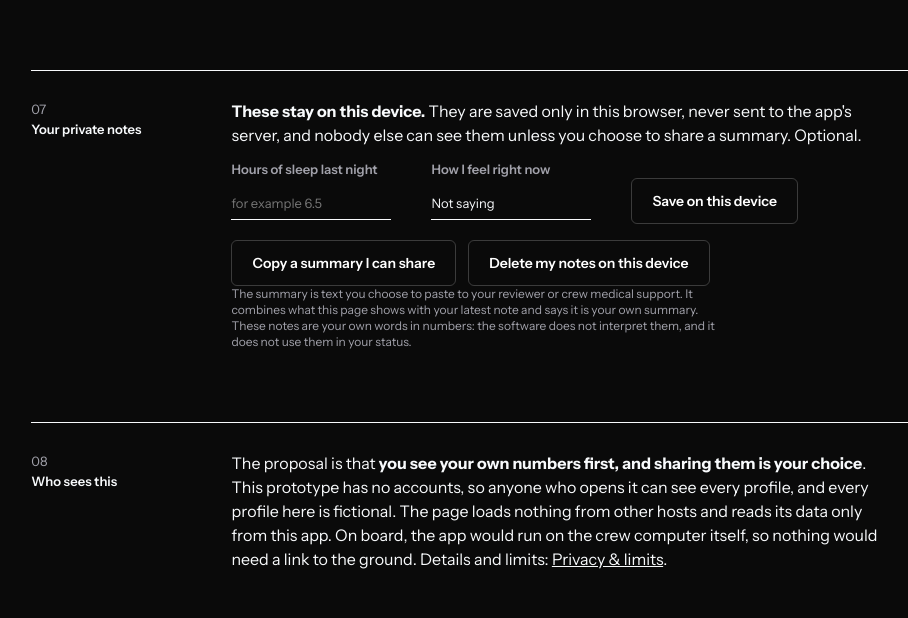
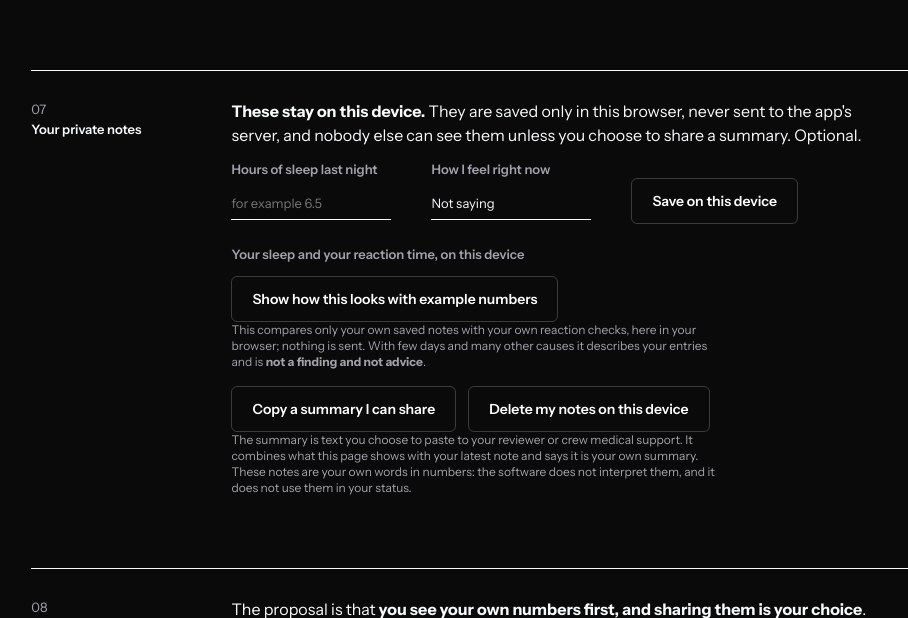
Before and after one commit to Davuddevelop/Crew-Readiness, a Flask app: page /me in a window 1280 px wide. Shown: the part 1734-2352 px from the top of the page, without its empty margins (20-928 px from the left). Before the commit the page ends 2303 px from the top, so only its background shows below. Run offline with Flask 3, Linux system fonts and the light colour scheme; data that the repository does not hold is empty.

Commit message:
W2: on-device 'your sleep and your reaction time' view (notes stay in the browser; one read-only GET of your own checks); example clearly labelled made-up
Co-Authored-By: Claude Sonnet 5.5 <noreply@anthropic.com>
Claude-Session: https://claude.ai/code/session_01R4ChaFD5FHTAXhrvoi87HX

```diff
--- a/app/api.py
+++ b/app/api.py
@@ -174,6 +174,15 @@ def create_attention_result():
     return jsonify(id=result_id, responsiveness=responsiveness.assess(store.list_attention_results(db, profile["id"]))), 201
 
 
+@bp.get("/attention/<profile_id>")
+def attention_history(profile_id: str):
+    """A person's own reaction checks, oldest first (read only). The browser joins them to the person's private notes ON THE DEVICE."""
+    if _require_profile(profile_id) is None:
+        return jsonify(error="not_found", message="Unknown profile_id."), 404
+    rows = store.list_attention_results(get_db(), profile_id, 60)
+    return jsonify(checks=[{k: r[k] for k in ("created_at", "median_rt_ms", "trials", "miss_count", "lapse_count")} for r in rows])
+
+
 @bp.get("/mission")
 def mission():
     db = get_db()
--- /dev/null
+++ b/app/static/js/insight.js
@@ -0,0 +1,48 @@
+/**
+ * "Your sleep and your reaction time, on this device" (plan v4, W2). It joins the person's PRIVATE notes (read from this browser's
+ * localStorage) to their own reaction checks (one read-only GET of their own aggregates) and compares the two IN THE BROWSER.
+ * Nothing about the notes is ever sent: the only request is GET /api/attention/<id>, which carries no note data.
+ */
+import { api } from "./common.js";
+
+const $ = (id) => document.getElementById(id);
+const MIN_EACH = 3;                      // paired days needed on each side before we say anything
+const SHORT_HOURS = 6;
+const day = (iso) => new Date(iso).toLocaleDateString("en-CA");
+const med = (a) => { const s = [...a].sort((x, y) => x - y), m = s.length >> 1; return s.length % 2 ? s[m] : (s[m - 1] + s[m]) / 2; };
+
+export function compare(pairs) {
+  const short = pairs.filter((p) => p.sleep < SHORT_HOURS).map((p) => p.rt), long = pairs.filter((p) => p.sleep >= SHORT_HOURS).map((p) => p.rt);
+  if (short.length < MIN_EACH || long.length < MIN_EACH) {
+    return `Not enough paired days yet. You have ${short.length} day${short.length === 1 ? "" : "s"} with under ${SHORT_HOURS} hours of sleep and ${long.length} with ${SHORT_HOURS} or more that also have a reaction check; ${MIN_EACH} of each are needed before this says anything.`;
+  }
+  const d = Math.round(med(short) - med(long)), word = d > 0 ? "slower" : d < 0 ? "faster" : "the same";
+  return `On the ${short.length} days you noted under ${SHORT_HOURS} hours of sleep, your reaction time was ${d === 0 ? "the same as" : `about ${Math.abs(d)} ms ${word} than`} on the ${long.length} days you noted ${SHORT_HOURS} or more (medians ${Math.round(med(short))} ms and ${Math.round(med(long))} ms).`;
+}
+
+function pairsFor(id, checks) {
+  let notes = [];
+  try { notes = JSON.parse(localStorage.getItem(`crew-readiness-notes-v1:${id}`) || "[]"); } catch { notes = []; }
+  const byDay = new Map();
+  for (const c of checks) if (c.median_rt_ms != null) { const k = day(c.created_at); (byDay.get(k) || byDay.set(k, []).get(k)).push(c.median_rt_ms); }
+  const out = [];
+  for (const n of notes) if (typeof n.sleep === "number") { const rts = byDay.get(day(n.t)); if (rts) out.push({ sleep: n.sleep, rt: med(rts) }); }
+  return out;
+}
+
+let current = null;
+async function refresh() {
+  const id = current || ($("me-select") && $("me-select").value);
+  if (!id) return;
+  try {
+    const { checks } = await api(`/api/attention/${encodeURIComponent(id)}`);
+    $("insight-text").textContent = compare(pairsFor(id, checks));
+  } catch (err) { $("insight-text").textContent = `Could not load your reaction checks: ${err.message}`; }
+}
+document.addEventListener("me:shown", (e) => { current = e.detail.id; refresh(); });
+document.addEventListener("notes:changed", () => { refresh(); });
+$("insight-example").addEventListener("click", () => {
+  // EXAMPLE numbers, made up for illustration only: they are not anyone's data
+  const ex = [[5, 331], [5.5, 322], [4.5, 340], [7, 296], [8, 301], [7.5, 290]].map(([sleep, rt]) => ({ sleep, rt }));
+  $("insight-text").textContent = "EXAMPLE (made-up numbers): " + compare(ex);
+});
--- a/app/static/js/notes.js
+++ b/app/static/js/notes.js
@@ -17,6 +17,7 @@ const say = (msg) => { $("notes-status").textContent = msg; };
 const num = (v) => (v === "" || v === null || Number.isNaN(Number(v)) ? null : Number(v));
 
 function render() {
+  document.dispatchEvent(new CustomEvent("notes:changed"));
   const list = load();
   if (list === null) { say("This browser is not letting the page save notes, so notes are switched off here."); $("notes-save").disabled = true; return; }
   $("notes-save").disabled = false;
--- a/app/templates/me.html
+++ b/app/templates/me.html
@@ -107,6 +107,12 @@
         <div class="table-wrap" id="notes-table-wrap" hidden>
           <table class="evidence"><thead><tr><th>When</th><th>Sleep (hours)</th><th>How I felt (1 to 9)</th></tr></thead><tbody id="notes-rows"></tbody></table>
         </div>
+        <div id="notes-insight" style="margin-top:20px">
+          <h2 class="cap" style="margin-top:0">Your sleep and your reaction time, on this device</h2>
+          <p id="insight-text" aria-live="polite"></p>
+          <p class="fineprint"><button type="button" class="btn btn-ghost" id="insight-example">Show how this looks with example numbers</button></p>
+          <p class="fineprint" style="max-width:62ch">This compares only your own saved notes with your own reaction checks, here in your browser; nothing is sent. With few days and many other causes it describes your entries and is <strong>not a finding and not advice</strong>.</p>
+        </div>
         <p style="margin-top:16px;display:flex;flex-wrap:wrap;gap:12px"><button type="button" class="btn btn-ghost" id="notes-copy">Copy a summary I can share</button>
           <button type="button" class="btn btn-ghost" id="notes-clear">Delete my notes on this device</button></p>
         <p class="fineprint">The summary is text you choose to paste to your reviewer or crew medical support. It combines what this page shows with your latest note and says it is your own summary. These notes are your own words in numbers: the software does not interpret them, and it does not use them in your status.</p>
@@ -129,4 +135,5 @@
 {% block scripts %}
 <script type="module" src="{{ url_for('static', filename='js/me.js') }}"></script>
 <script type="module" src="{{ url_for('static', filename='js/notes.js') }}"></script>
+<script type="module" src="{{ url_for('static', filename='js/insight.js') }}"></script>
 {% endblock %}
```
Also changed, not shown: scripts/check_insight.js (added, +39 -0 lines), tests/test_notes.py (+17 -0 lines).
